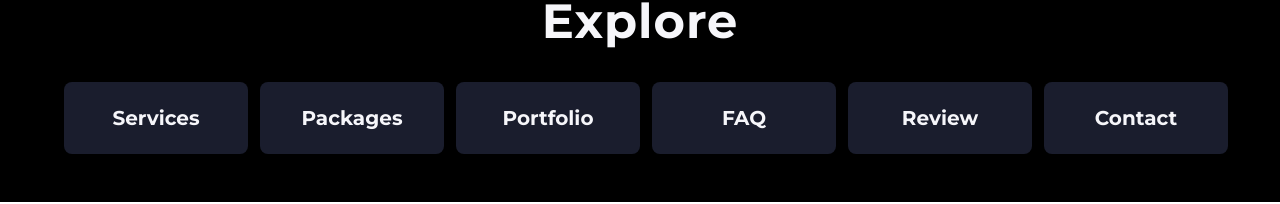
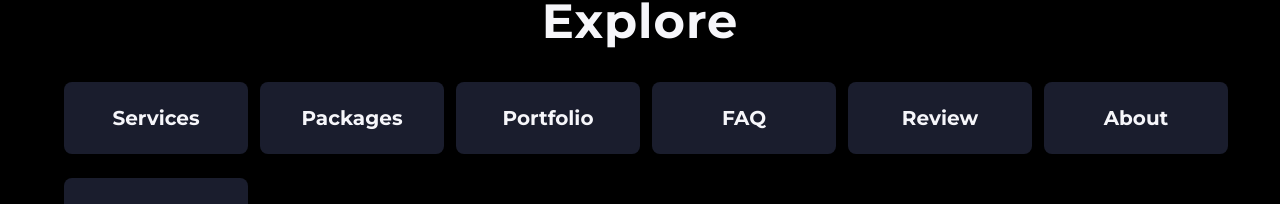
Before and after one commit to usmanAfzalKhan/realframez-website, a Next.js app: page / in a window 1280 px wide. Shown: the part 1540-1744 px from the top of the page. Built offline with nearby package versions, Linux system fonts and the light colour scheme.

Commit message:
add: about in the Teaser Carousel

```diff
--- a/src/components/Portfolio/Portfolio.module.scss
+++ b/src/components/Portfolio/Portfolio.module.scss
@@ -125,6 +125,6 @@ $trans:   0.8s ease-out both;
 /* Push the “X” down further on small screens */
 @media (max-width: 640px) {
   .closeButton {
-    top: 20rem;
+    top: 15rem;
   }
 }
--- a/src/components/TeaserCarousel/TeaserCarousel.jsx
+++ b/src/components/TeaserCarousel/TeaserCarousel.jsx
@@ -9,6 +9,7 @@ const ITEMS = [
   { label: 'Portfolio',  href: '/portfolio'  },
   { label: 'FAQ',      href: '/faq'      },
   { label: 'Review',   href: '/review'   },
+  { label: 'About',    href: '/about'    },
   { label: 'Contact',  href: '/contact'  },
 ]
 
```
